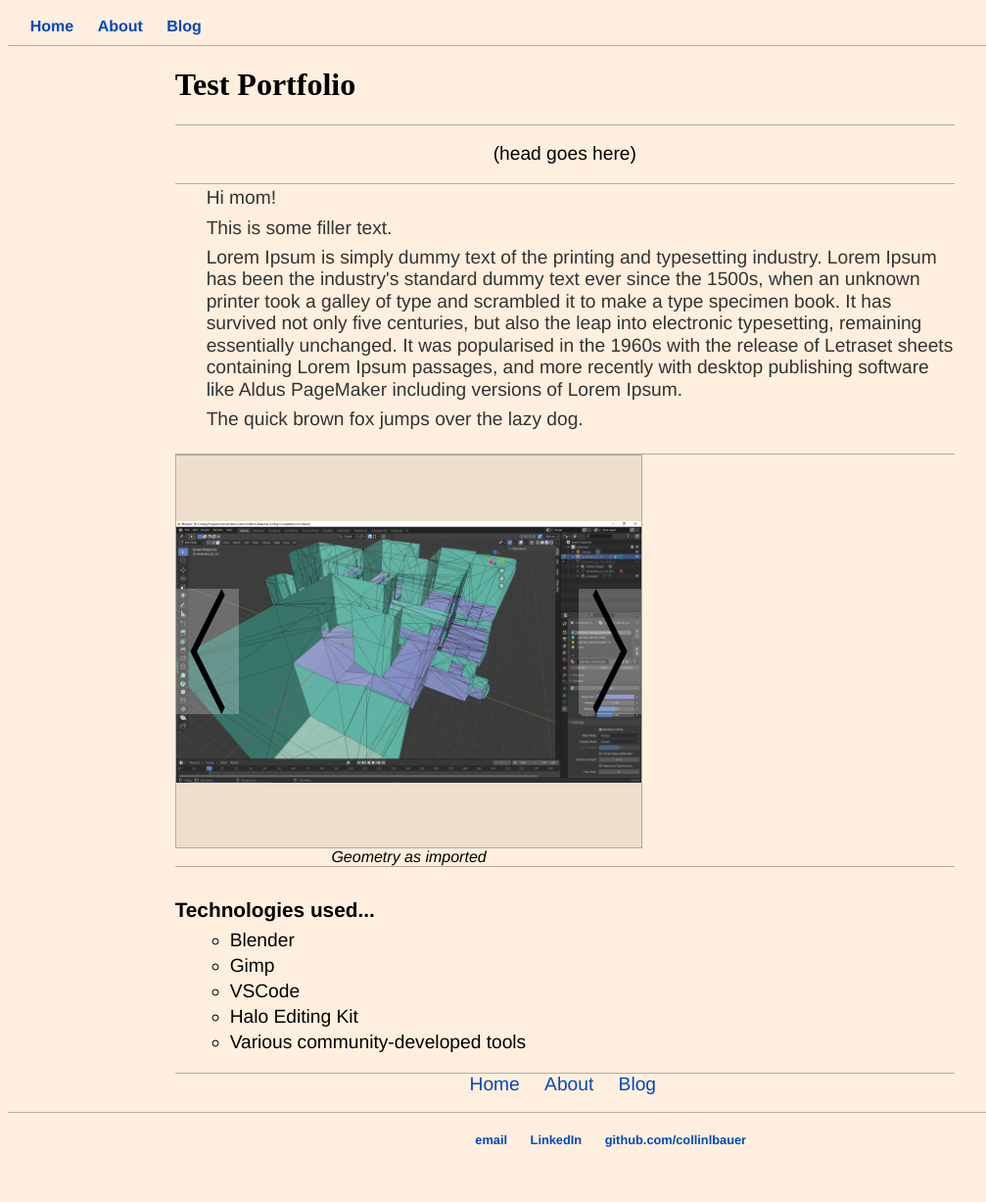
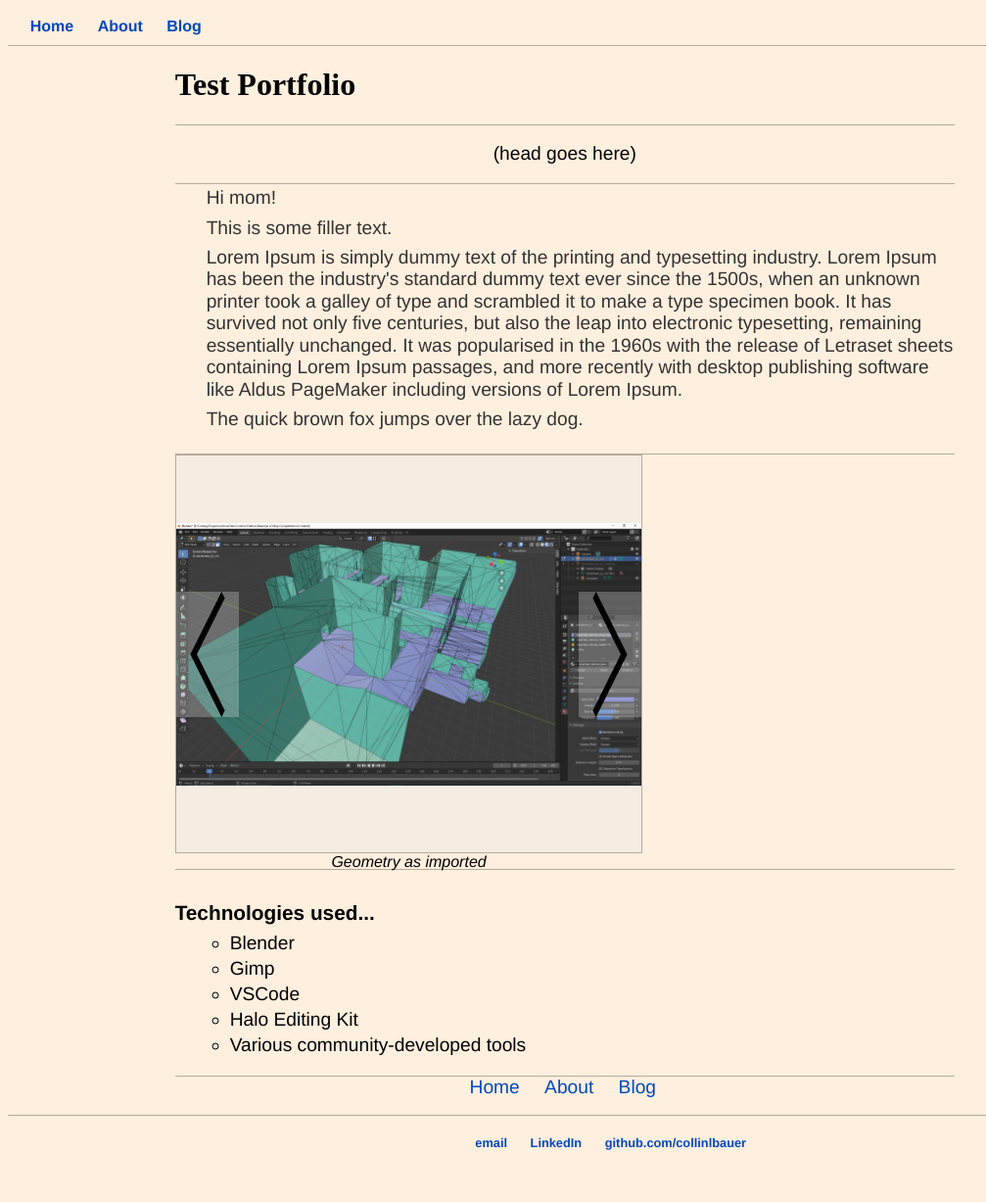
Before and after one commit to CollinLBauer/collinlbauer.github.io, a Jekyll site: the page built from test/index.html, in a window 1280 px wide. Shown: the whole page at 98% size, without its empty margins (0-1007 px from the left). Built offline with Jekyll 4.4.1, drawn with Linux system fonts in a browser that asks for light colours.

Commit message:
just don't use IE 4Head

```diff
--- a/css/portfolio.css
+++ b/css/portfolio.css
@@ -19,9 +19,9 @@
 }
 
 #pf_images {
-    background-color: #eedecc;
+    background-color: #f5ece2;
     border: 1px solid #b6aa9c;
-    min-height: 400px;
+    height: 45vh;
     display: flex;
     align-items: center;
     justify-content: center;
@@ -41,7 +41,7 @@
 }
 
 #pf_image_display {
-    height: fit-content;
+    max-height: -webkit-fill-available;
     z-index: 0;
 }
 
@@ -56,6 +56,7 @@
 }
 
 #img_desc {
+    height: 1em;
     text-align: center;
     font-style: italic;
 }
```
